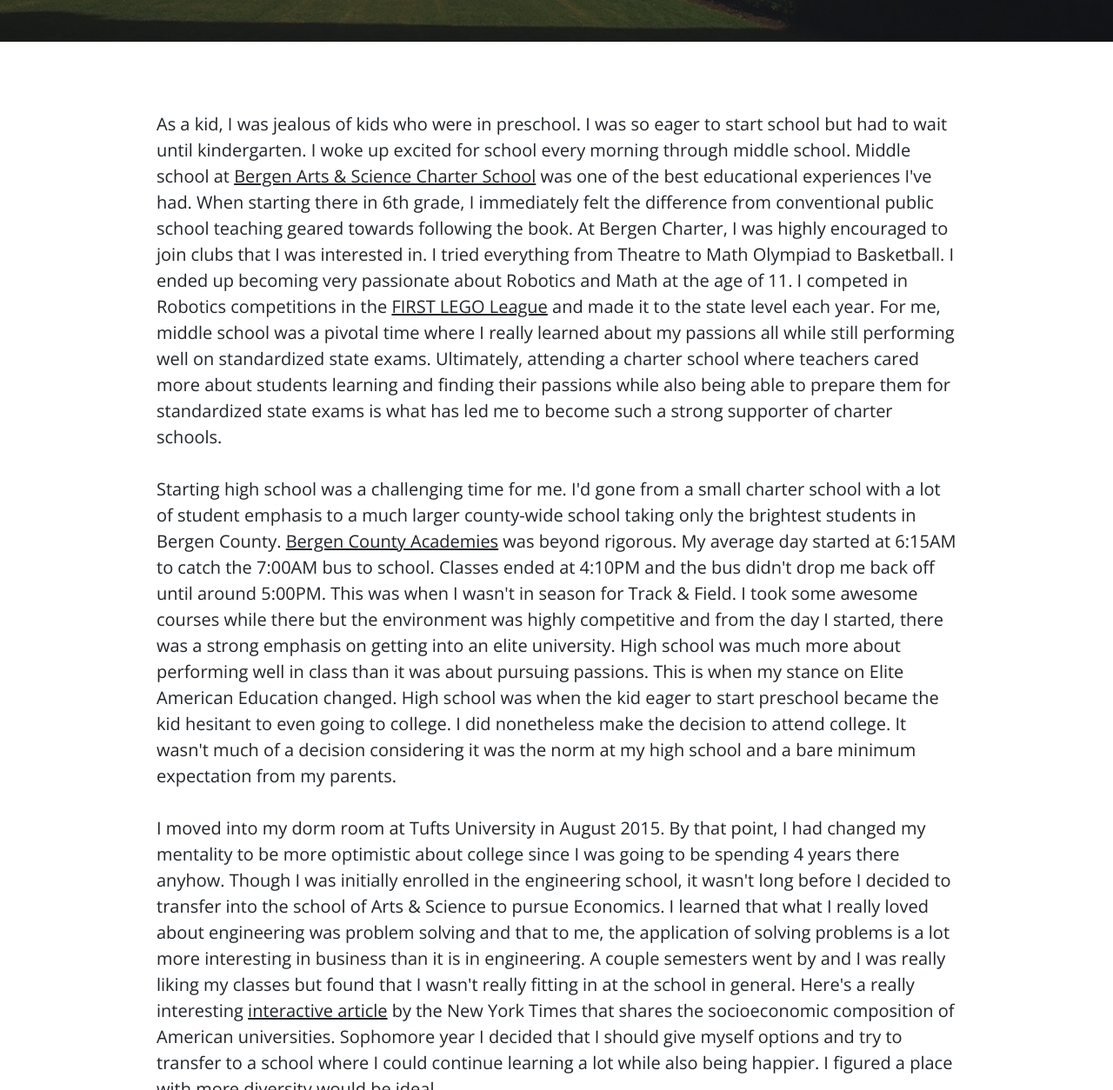
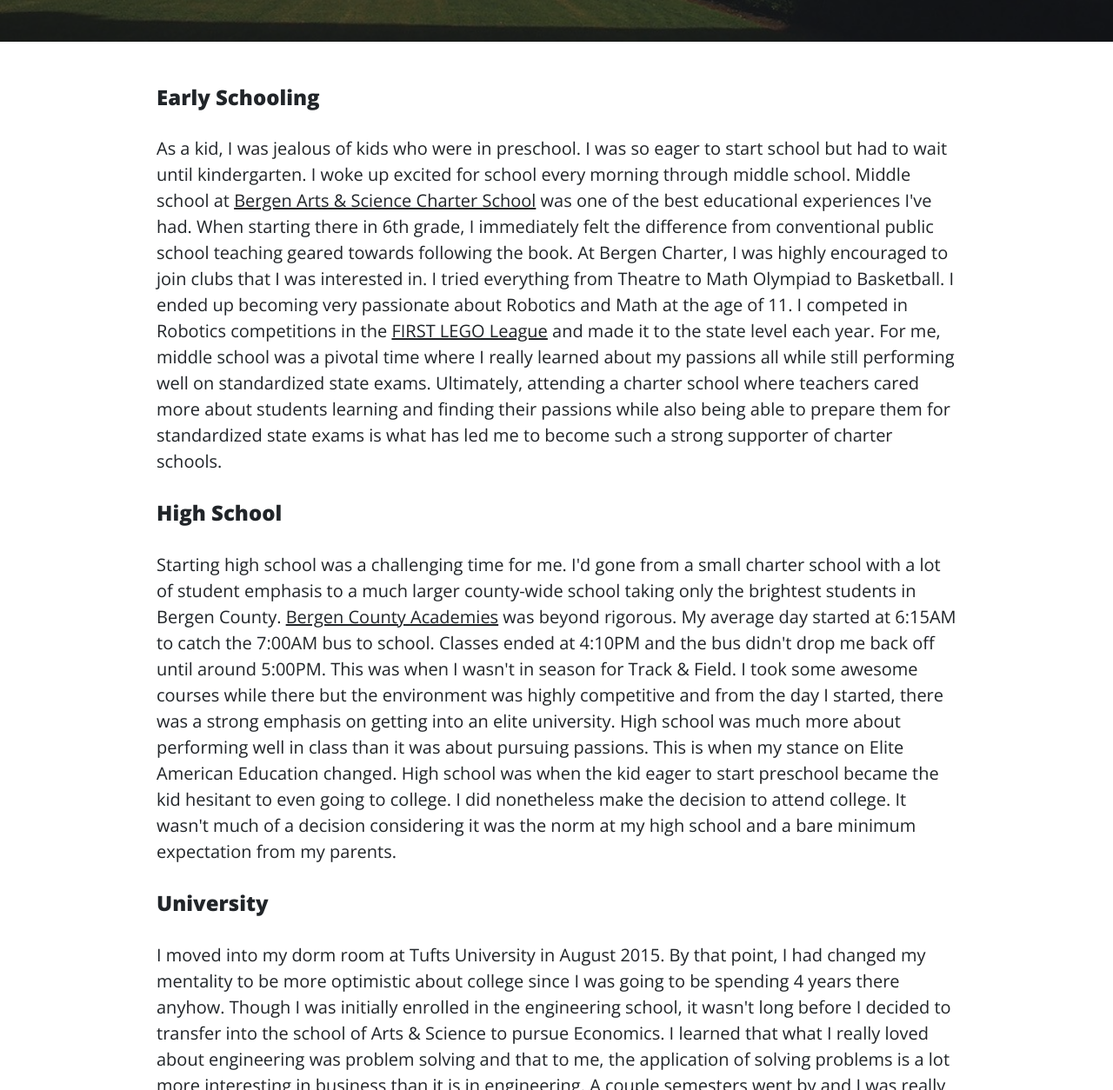
Before and after one commit to yashgurditta/yashgurditta.github.io, a website: page education.html in a window 1280 px wide. Shown: the part 494-1748 px from the top of the page at 87% size. Drawn offline with nearby package versions, Linux system fonts and the light colour scheme.

Commit message:
Added heading on education pg

```diff
--- a/education.html
+++ b/education.html
@@ -78,8 +78,11 @@
     <div class="container">
       <div class="row">
         <div class="col-lg-10 col-md-12 mx-auto general-content">
+          <h4>Early Schooling</h4>
           <p>As a kid, I was jealous of kids who were in preschool. I was so eager to start school but had to wait until kindergarten. I woke up excited for school every morning through middle school. Middle school at <a href="http://bergencharter.org/">Bergen Arts &amp; Science Charter School</a> was one of the best educational experiences I've had. When starting there in 6th grade, I immediately felt the difference from conventional public school teaching geared towards following the book. At Bergen Charter, I was highly encouraged to join clubs that I was interested in. I tried everything from Theatre to Math Olympiad to Basketball. I ended up becoming very passionate about Robotics and Math at the age of 11. I competed in Robotics competitions in the <a href="http://www.firstlegoleague.org/">FIRST LEGO League</a> and made it to the state level each year. For me, middle school was a pivotal time where I really learned about my passions all while still performing well on standardized state exams. Ultimately, attending a charter school where teachers cared more about students learning and finding their passions while also being able to prepare them for standardized state exams is what has led me to become such a strong supporter of charter schools.</p>
+          <h4>High School</h4>
           <p>Starting high school was a challenging time for me. I'd gone from a small charter school with a lot of student emphasis to a much larger county-wide school taking only the brightest students in Bergen County. <a href="https://bcts.bergen.org/index.php/2016-05-10-17-30-50/bcts-campuses">Bergen County Academies</a> was beyond rigorous. My average day started at 6:15AM to catch the 7:00AM bus to school. Classes ended at 4:10PM and the bus didn't drop me back off until around 5:00PM. This was when I wasn't in season for Track &amp; Field. I took some awesome courses while there but the environment was highly competitive and from the day I started, there was a strong emphasis on getting into an elite university. High school was much more about performing well in class than it was about pursuing passions. This is when my stance on Elite American Education changed. High school was when the kid eager to start preschool became the kid hesitant to even going to college. I did nonetheless make the decision to attend college. It wasn't much of a decision considering it was the norm at my high school and a bare minimum expectation from my parents.</p>
+          <h4>University</h4>
           <p>I moved into my dorm room at Tufts University in August 2015. By that point, I had changed my mentality to be more optimistic about college since I was going to be spending 4 years there anyhow. Though I was initially enrolled in the engineering school, it wasn't long before I decided to transfer into the school of Arts &amp; Science to pursue Economics. I learned that what I really loved about engineering was problem solving and that to me, the application of solving problems is a lot more interesting in business than it is in engineering. A couple semesters went by and I was really liking my classes but found that I wasn't really fitting in at the school in general. Here's a really interesting <a href="https://www.nytimes.com/interactive/2017/01/18/upshot/some-colleges-have-more-students-from-the-top-1-percent-than-the-bottom-60.html">interactive article</a> by the New York Times that shares the socioeconomic composition of American universities. Sophomore year I decided that I should give myself options and try to transfer to a school where I could continue learning a lot while also being happier. I figured a place with more diversity would be ideal.</p>
           <p>Transferring was a challenging process in itself that started the winter break of my sophomore year. I sent out only a handful of applications so I could really focus on writing high quality essays. Thankfully, I got into Columbia - a school I hadn't even considered in high school but am now so grateful to be at. Starting college for the second time but this time as a junior was tough but in a very different way than starting for the first time. Classes have been more challenging but I've been able to connect with people a lot more and being in NYC has been really great. I'm definitely excited about the rest of my time here but also very glad that the culmination of my formal schooling is in sight. Though I can't wait to graduate and be done spending hours per week in a classroom, I'm also really looking forward to the tremendous amount of knowledge I have yet to gain outside the classroom.</p>
         </div>
```
